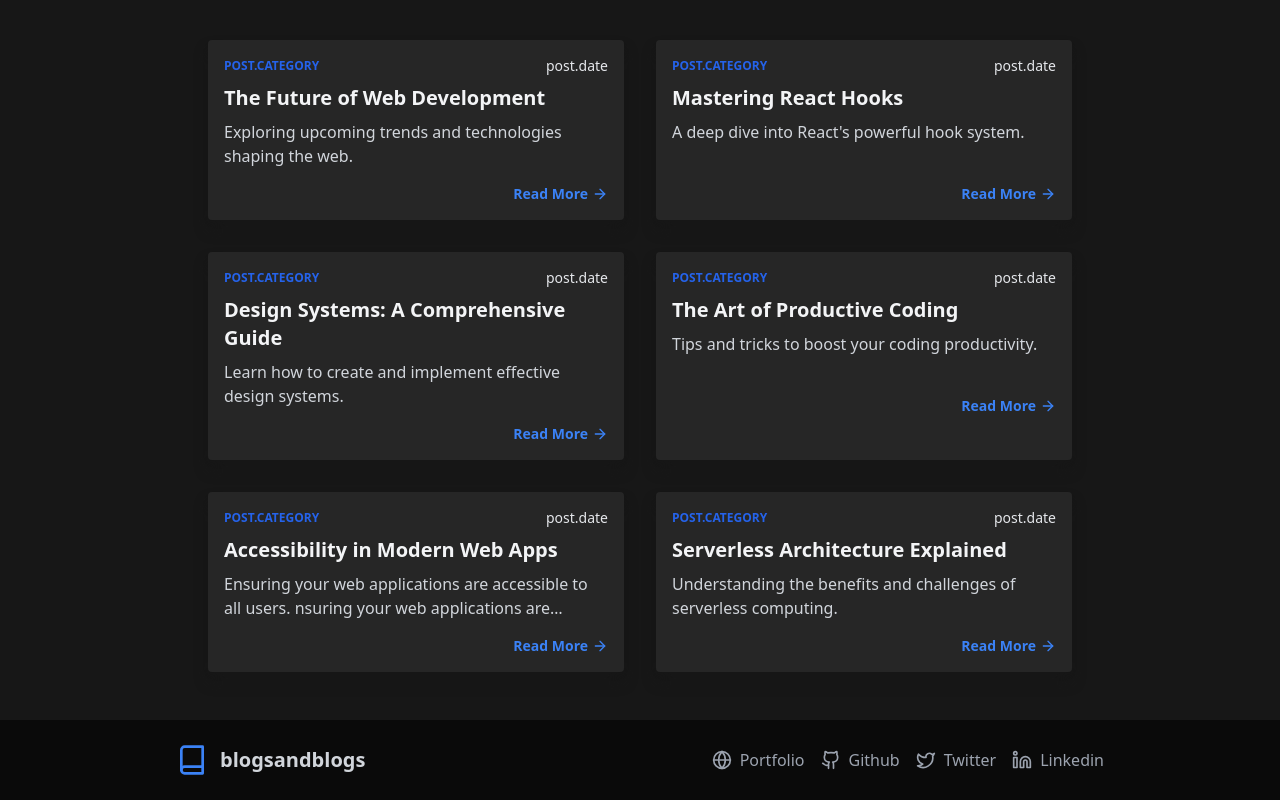
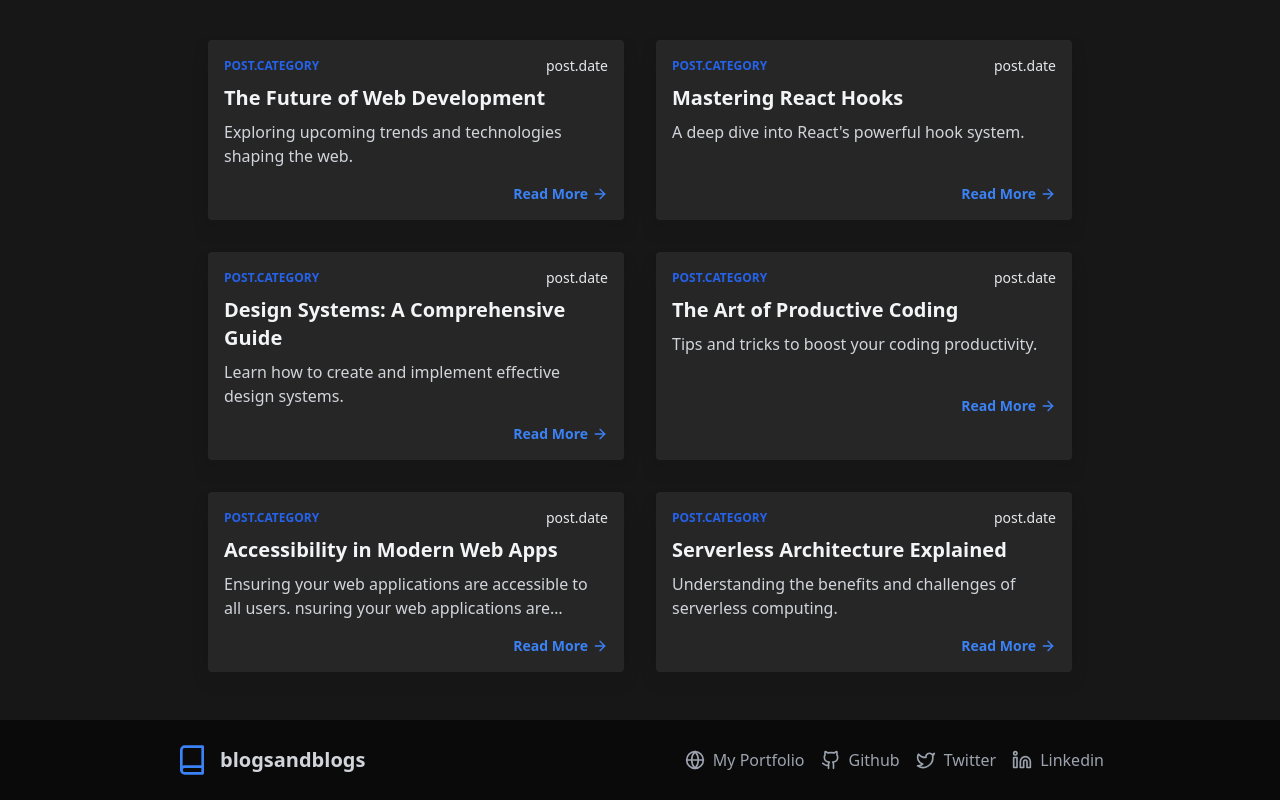
Before and after one commit to amartripathi0/blogging-site, a React (Vite) app in the folder frontend/: page / in a window 1280 px wide. Shown: the part 880-1680 px from the top of the page. Built offline with nearby package versions, Linux system fonts and the light colour scheme.

Commit message:
fix: add target to _blank in social handles

```diff
--- a/frontend/src/components/social-handles.tsx
+++ b/frontend/src/components/social-handles.tsx
@@ -26,6 +26,7 @@ function SocialHandle({
   return (
     <a
       href={link}
+      target = "_blank"
       className="flex items-center text-gray-400 hover:text-blue-500 transition-colors"
     >
       <Icon className="h-5 w-5 mr-2" />
--- a/frontend/src/lib/constant.ts
+++ b/frontend/src/lib/constant.ts
@@ -3,7 +3,7 @@ import { SocialHandleProps } from "./types";
 
 export const socialHandles: SocialHandleProps[] = [
   {
-    name: "Portfolio",
+    name: "My Portfolio",
     icon: Globe,
     link: "https://amartripathi.vercel.app/",
   },
```
